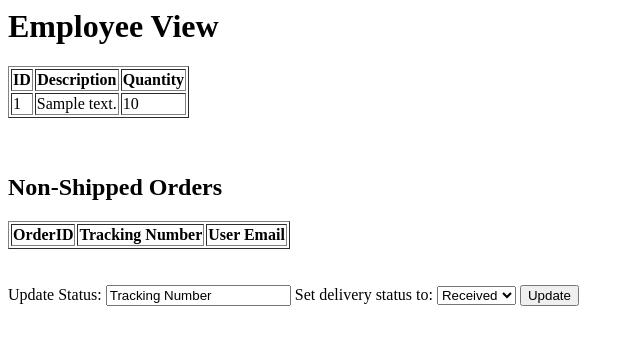
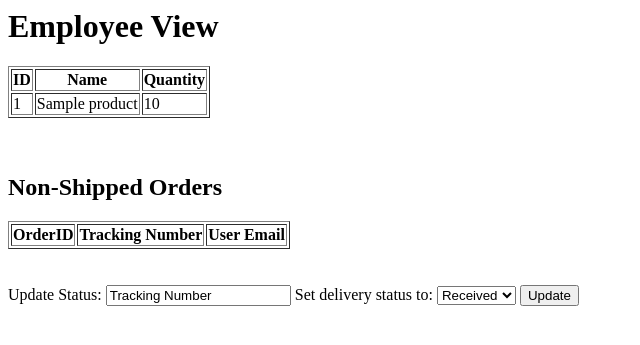
Before and after one commit to 1tylers/466-best-group, a PHP site: page /employee.php in a window 1280 px wide. Shown: the top 345 px of the page, without its empty margins (0-640 px from the left). Run offline with PHP 8.4, Linux system fonts and the light colour scheme; tables that the repository leaves empty hold one stand-in row (values such as "Sample post"); lists and menus that the app fills with data are empty.

Commit message:
Update employee.php

```diff
--- a/employee.php
+++ b/employee.php
@@ -12,15 +12,14 @@
       echo "Connection to database failed: " . $e->getMessage();
   }
 
-
-    $sql = "SELECT ProductID, Description, Quantity FROM Product;";
+    $sql = "SELECT ProductID, Name, Quantity FROM Product;";
     $result = $pdo->query($sql);
   ?>
 
   <table border = 1>
     <tr>
       <th>ID</th>
-      <th>Description</th>
+      <th>Name</th>
       <th>Quantity</th>
     </tr>
 
@@ -30,7 +29,7 @@
       {
         echo "<tr>";
         echo "<td>{$row['ProductID']}</td>";
-        echo "<td>{$row['Description']}</td>";
+        echo "<td>{$row['Name']}</td>";
         echo "<td>{$row['Quantity']}</td>";
         echo "</tr>";
       }
@@ -67,7 +66,6 @@
   <form method ="POST">
     <label for="TrackingNo">Update Status:</label>
       <input type="text" value="Tracking Number" name="TrackingNo"> Set delivery status to:
-    </label>
 
       <select name="status" id="status">
         <option value="Received">Received</option>
```
